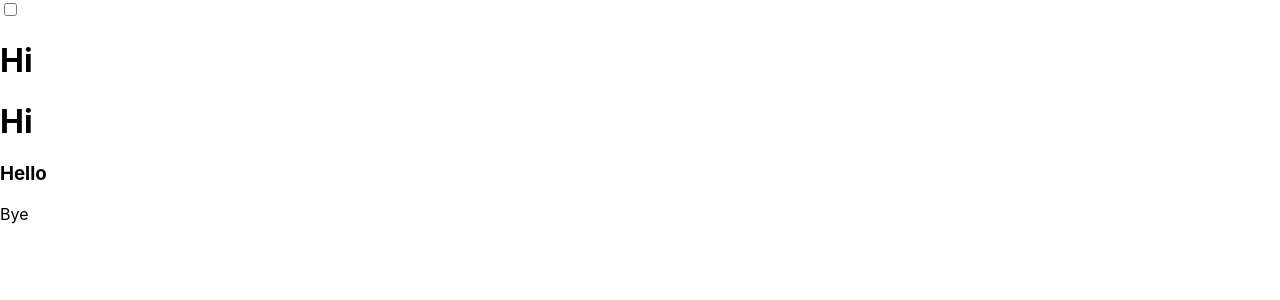
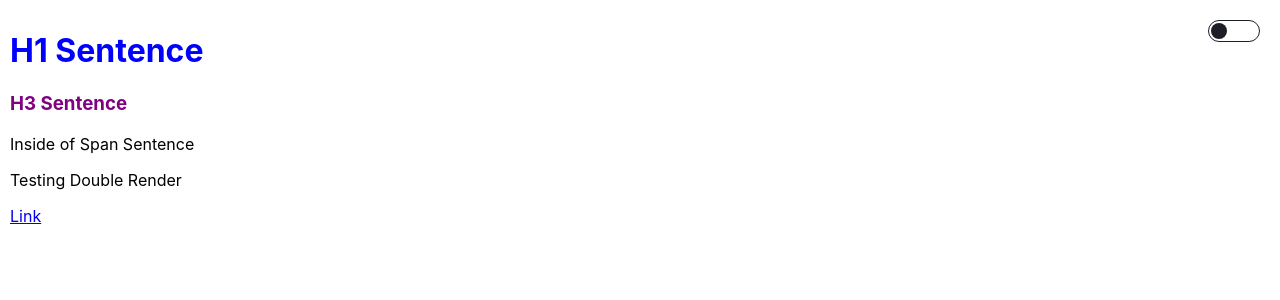
Before and after one commit to somaniarushi/swallowtail, a React (Create React App) app: page / in a window 1280 px wide. Shown: the top 300 px of the page. Built offline with nearby package versions, Linux system fonts and the light colour scheme.

Commit message:
children-mode complete

```diff
--- a/src/App.js
+++ b/src/App.js
@@ -1,54 +1,46 @@
 import React from 'react';
-// import logo from './logo.svg';
-// import './App.css';
-import styled from "styled-components";
+
+import Testing from "./testing";
+import StyleSheet from "./style"
+import Toggle from './toggle'
 
 class App extends React.Component {
   render() {
-    return <DarkMode light={{h1: "blue", h2:"green"}} dark={{h1:"white", h2:"purple"}}>
-      <h1 style={{color: "blue"}}>Hi</h1>
-      <h1 style={{color: "blue"}}>Hi</h1>
-      <span>
-        <h3>Hello</h3>
-        Bye
-      </span>
-    </DarkMode>
+    return <DarkModeController default="">
+      <Testing />
+    </DarkModeController>
     }
 }
 
-class DarkMode extends React.Component {
+class DarkModeController extends React.Component {
   constructor(props) {
       super(props);
       this.handleClick = this.handleClick.bind(this);
-      this.state = { mode: 'light'}
+      this.state = { mode: (localStorage.getItem("mode") == null) ? "light" : localStorage.getItem("mode")}
   }
 
   handleClick(event) {
     const target = event.target;
-    if (target.checked) {
+    console.log(target.checked)
+    if (target.checked && localStorage.getItem("mode")!=="dark") {
+       localStorage.setItem("mode", "dark")
        this.setState({mode: 'dark'})
     } else {
+       localStorage.setItem("mode", "light")
        this.setState({mode: 'light'})
     }
   }
 
   render() {
     return (
-      <Main mode={this.state.mode}>
-          <input type="checkbox" id="cb" onClick={this.handleClick} />
-          {this.props.children}
-      </Main>
+      <StyleSheet mode={this.state.mode} colors={this.props}>
+        <Toggle handleClick={this.handleClick} mode={this.state.mode} />
+        {this.props.children}
+      </StyleSheet>
     );
   }
 }
 
-const Main = styled.div`
-color: black;
-* {
-  color: ${props => (props.mode==="light" ? "black" : "purple")} !important;
-}
-h1 {
-  color: white;
-}
-`
+
+
 export default App;
--- /dev/null
+++ b/src/style.js
@@ -0,0 +1,52 @@
+import styled from 'styled-components';
+
+const StyleSheet = styled.div`
+background-color: ${props => (props.mode==="dark" ? (props.colors.hasOwnProperty("background") ? props.colors.background : "#121212") : "")} !important;
+margin: -10px;
+padding: 20px;
+* {
+  color: ${props => (props.mode==="dark" ? (props.colors.hasOwnProperty("default") ? (props.colors.default!=="" ? props.colors.default : "#f0f0f0e5") : "") : "")} !important;
+}
+h1 {
+  color: ${props => (props.mode==="dark" ? (props.colors.hasOwnProperty("h1") ? props.colors.h1 : "#a38cf8d8") : "")} !important;
+}
+h2 {
+  color: ${props => (props.mode==="dark" ? (props.colors.hasOwnProperty("h1") ? props.colors.h2 : "#a38cf8d8") : "")} !important;
+}
+h3{
+  color: ${props => (props.mode==="dark" ? (props.colors.hasOwnProperty("h3") ? props.colors.h3 : "#f0f0f0e5") : "")} !important;
+}
+h4 {
+  color: ${props => (props.mode==="dark" ? (props.colors.hasOwnProperty("h4") ? props.colors.h4 : "#f0f0f0e5") : "")} !important;
+}
+h5 {
+  color: ${props => (props.mode==="dark" ? (props.colors.hasOwnProperty("h5") ? props.colors.h5 : "#f0f0f0e5") : "")} !important;
+}
+h6 {
+  color: ${props => (props.mode==="dark" ? (props.colors.hasOwnProperty("h6") ? props.colors.h6 : "#f0f0f0e5") : "")} !important;
+}
+p {
+  color: ${props => (props.mode==="dark" ? (props.colors.hasOwnProperty("p") ? props.colors.p : "#f0f0f0e5") : "")} !important;
+}
+blockquote {
+  color: ${props => (props.mode==="dark" ? (props.colors.hasOwnProperty("blockquote") ? props.colors.blockquote : "#f0f0f0e5") : "")} !important;
+}
+a {
+  color: ${props => (props.mode==="dark" ? (props.colors.hasOwnProperty("a") ? props.colors.a : "#e454f7") : "")} !important;
+}
+a:hover {
+  color: ${props => (props.mode==="dark" ? (props.colors.hasOwnProperty("ahover") ? props.colors.ahover : "#7e0a8d") : "")} !important;
+}
+table {
+  background-color: ${props => (props.mode==="dark" ? (props.colors.hasOwnProperty("tablebackground") ? props.colors.tablebackground : "#3838384d") : "")} !important;
+  color: ${props => (props.mode==="dark" ? (props.colors.hasOwnProperty("tablecolor") ? props.colors.tablecolor : "#3838384d") : "")} !important;
+}
+table tr {
+  background-color: ${props => (props.mode==="dark" ? (props.colors.hasOwnProperty("tabletr") ? props.colors.tabletr : "#121212f5") : "#f0f0f0e5")} !important;
+}
+code {
+  background-color: ${props => (props.mode==="dark" ? (props.colors.hasOwnProperty("codebackground") ? props.colors.codebackground : "#784e85b2") : "")} !important;
+  color: ${props => (props.mode==="dark" ? (props.colors.hasOwnProperty("codebackground") ? props.colors.codebackground : "#784e85b2") : "")} !important;
+}
+`
+export default StyleSheet;
--- /dev/null
+++ b/src/testing.js
@@ -0,0 +1,19 @@
+import React from 'react';
+
+const Testing = () => (
+    <>
+        <h1 style={{color: "blue"}}>H1 Sentence</h1>
+        <h3 style={{color: "purple"}}>H3 Sentence</h3>
+        <span>
+            Inside of Span Sentence
+        </span>
+        <DoubleRender />
+        <a href="#">Link</a>
+    </>
+);
+
+const DoubleRender = () => (
+    <p>Testing Double Render</p>
+)
+
+export default Testing
--- /dev/null
+++ b/src/toggle.js
@@ -0,0 +1,51 @@
+import React from 'react';
+import styled from 'styled-components';
+
+class Toggle extends React.Component {
+    render() {
+        return (
+          <>
+          <Input type="checkbox" id="cb" onClick={this.props.handleClick} />
+          <Label htmlFor="cb">
+          <ToggleBorder mode={this.props.mode}>
+            <ToggleIndicator mode={this.props.mode}></ToggleIndicator>
+          </ToggleBorder>
+          </Label>
+          </>
+        );
+    }
+  }
+
+  const Input = styled.input`
+    display: none;
+  `
+
+  const Label = styled.label`
+    position: absolute;
+    top: 0;
+    right: 0;
+    padding: 20px;
+  `
+
+  const ToggleBorder = styled.span`
+    border: 1px solid ${props => props.mode==="light" ? "#1e1f26" : "white"};
+    width: 50px;
+    height: 20px;
+    display: block;
+    border-radius: 20px;
+    position: relative;
+  `
+
+  const ToggleIndicator = styled.span`
+    width: 16px;
+    height: 16px;
+    border-radius: 50%;
+    position: absolute;
+    background-color: ${props => props.mode==="light" ? "#1e1f26" : "white"};
+    left: ${props => props.mode==="light" ? "2px" : "32px"};
+    top: 2px;
+    transition: all 0.2s ease-in-out;
+    overflow: hidden;
+  `
+
+  export default Toggle;
```
